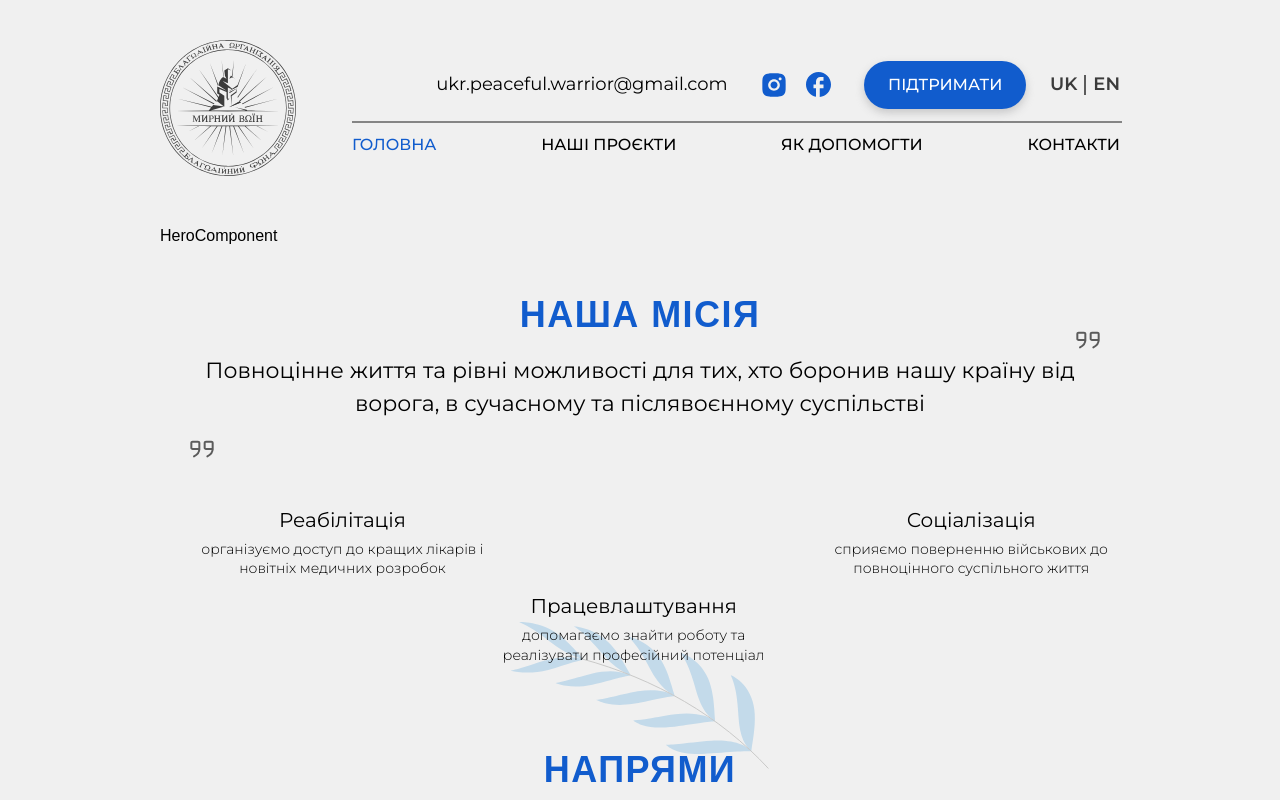
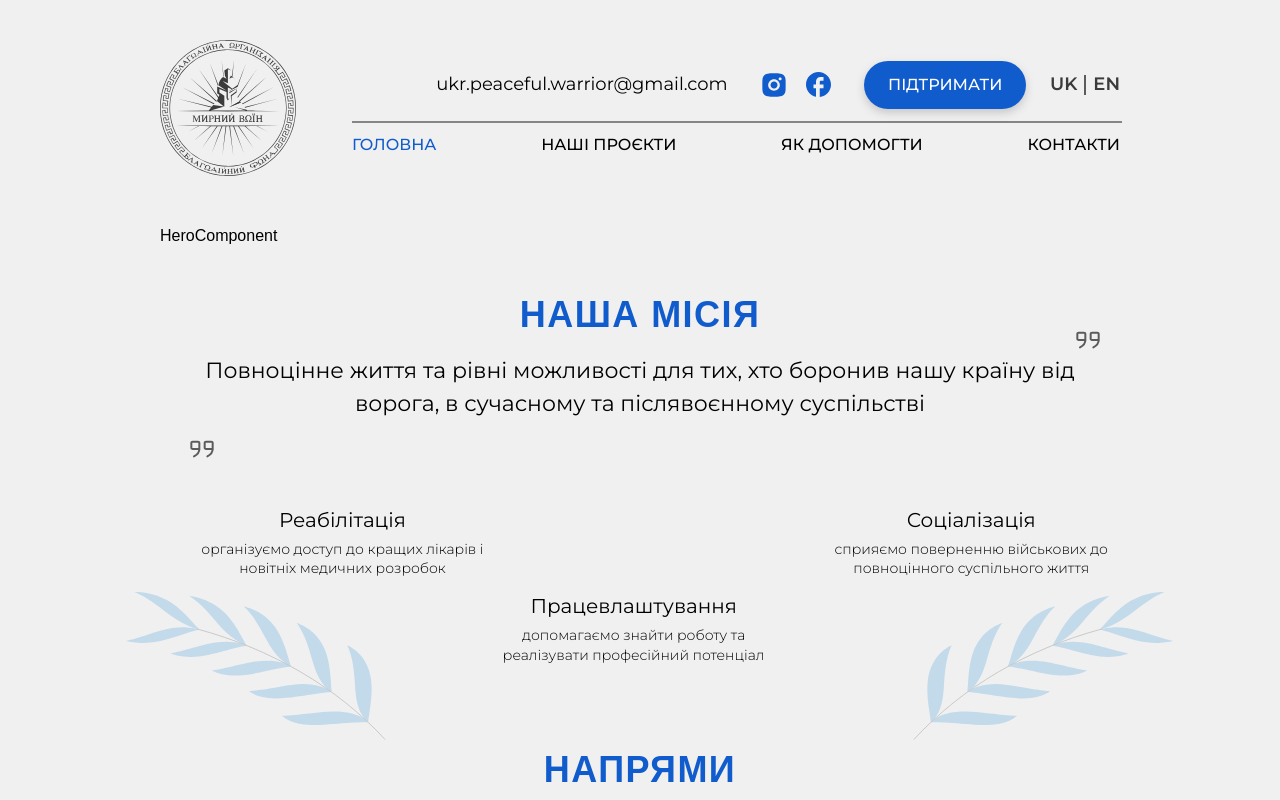
Before and after one commit to baza-trainee/peaceful-warrior-foundation, a Next.js app: page / in a window 1280 px wide. Shown: the top 800 px of the page. Built offline with nearby package versions, Linux system fonts and the light colour scheme; a web font is replaced by a local one.

Commit message:
create adaptive images

```diff
--- a/src/sections/about/Mission/Mission.tsx
+++ b/src/sections/about/Mission/Mission.tsx
@@ -15,7 +15,7 @@ const Mission = ({}: MissionProps) => {
         <span className="md:right-[-20px] lg:right-[-30px] absolute right-[-10px] top-[-30px] h-8 w-8 bg-[url('/assets/images/Mission/icon_quote.svg')] bg-contain bg-center bg-no-repeat" />
       </p>
       <div className="relative items-start justify-between text-center tablet:flex">
-        <span className="sm:top-5 sm:left-6 md:top-8 md:left-[-8] lg:top[-9px] lg:left-10 absolute bottom-[-45%] left-0 h-[75%] w-[100%] bg-[url('/assets/images/Mission/decor.svg')] bg-contain bg-center bg-no-repeat leading-loose desktop:left-[-30px]" />
+        <span className="hidden tablet:block sm:top-5 md:top-8 lg:top[-9px] lg:left-10 absolute bottom-[-30%] left-[-40%] h-[75%] w-[100%] bg-[url('/assets/images/Mission/decor.svg')] bg-contain bg-center bg-no-repeat" />
         <div className="md:translate-x-0 translate-x-5 transform">
           <div className="bg-gray-300 p-4">
             <h3 className="font-normal leading-loose mobile:text-[20px] desktop:text-[30px]">
@@ -46,6 +46,8 @@ const Mission = ({}: MissionProps) => {
             </p>
           </div>
         </div>
+        <span className="hidden tablet:block sm:top-5 sm:right-6 md:top-8 lg:top[-9px] lg:right-10 absolute bottom-[-30%] right-[-17%] h-[75%] w-[50%] scale-x-[-1] transform bg-[url('/assets/images/Mission/decor.svg')] bg-contain bg-center bg-no-repeat leading-loose " />
+        <span className="tablet:hidden sm:top-5 sm:right-6 md:top-8 lg:top[-9px] lg:right-10 absolute bottom-[-30%] right-[-17%] h-[75%] w-[50%] scale-x-[-1] transform bg-[url('/assets/images/Mission/decor-mob.svg')] bg-contain bg-center bg-no-repeat leading-loose " />
       </div>
     </section>
   );
```
Also changed, not shown: public/assets/images/Mission/decor-mob.svg (added).
